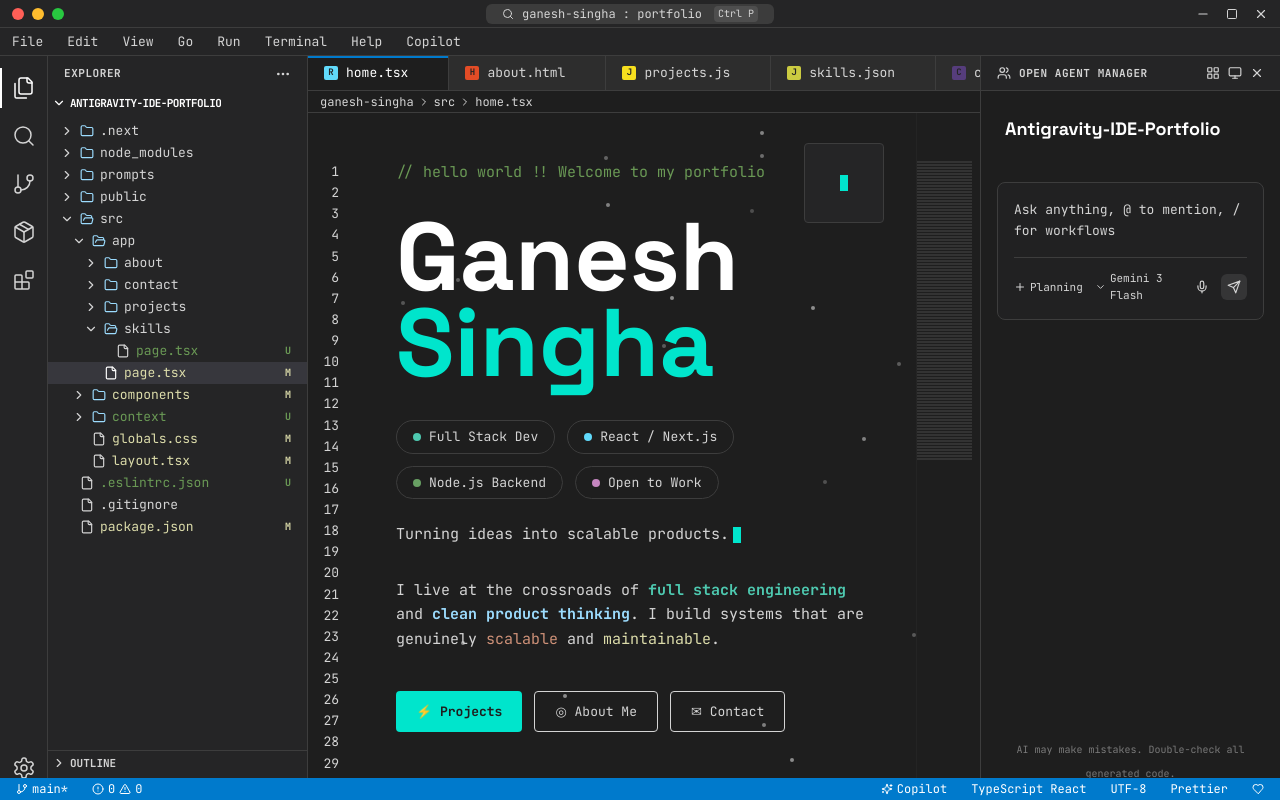
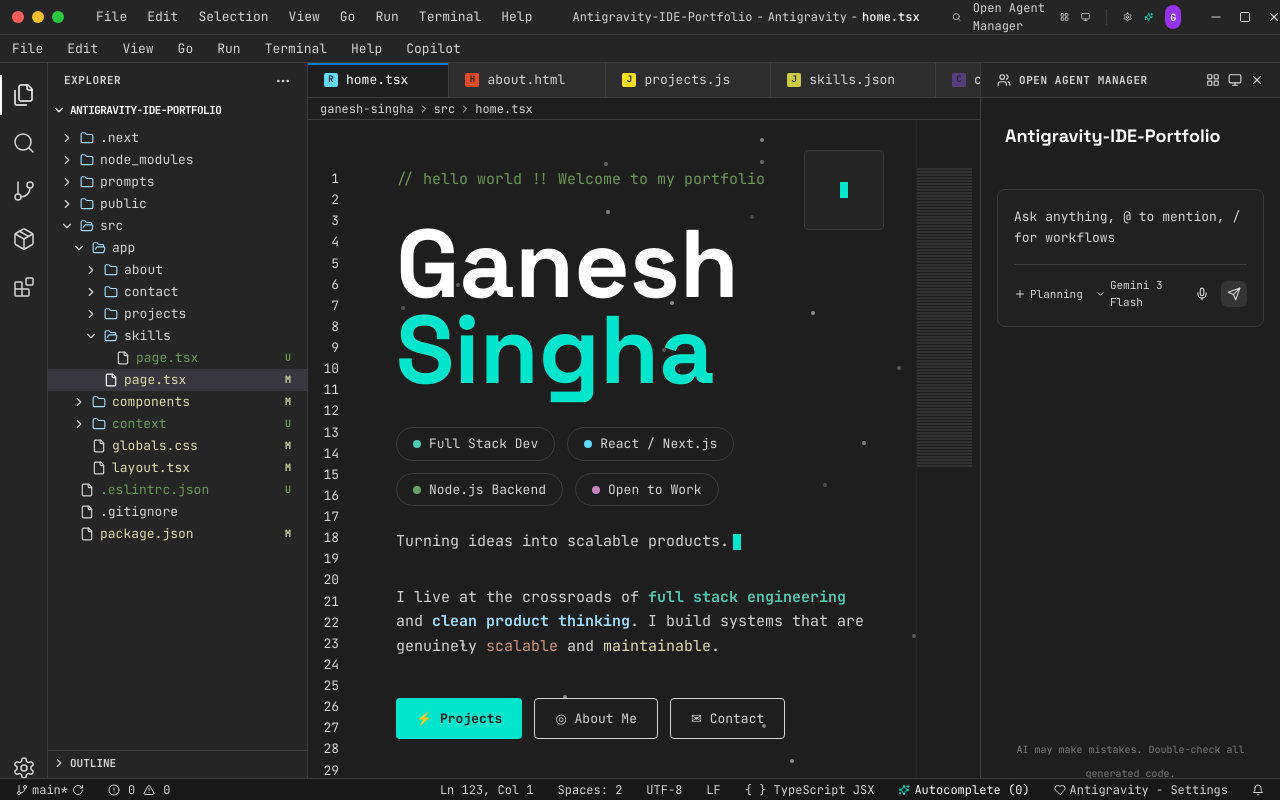
Before and after one commit to singhaganesh/Antigravity-IDE-Portfolio, a Next.js app: page / in a window 1280 px wide. Built offline with nearby package versions, Linux system fonts and the light colour scheme.

Commit message:
style: polish Status Bar and Title Bar to match exact IDE theme

```diff
--- a/src/components/ide/StatusBar.tsx
+++ b/src/components/ide/StatusBar.tsx
@@ -2,19 +2,20 @@
 
 import React from 'react';
 import { useActiveFile } from '@/context/ActiveFileContext';
-import { GitBranch, AlertCircle, AlertTriangle, Sparkles, Heart } from 'lucide-react';
+import { GitBranch, AlertCircle, AlertTriangle, Sparkles, Heart, Bell } from 'lucide-react';
 
 const StatusBar = () => {
   const { activeFile } = useActiveFile();
 
   return (
-    <div className="h-[22px] bg-statusbar-bg fixed bottom-0 left-0 right-0 flex items-center justify-between select-none px-3 text-white z-50">
+    <div className="h-[22px] bg-[#181818] border-t border-border-color fixed bottom-0 left-0 right-0 flex items-center justify-between select-none px-3 text-muted z-50">
       <div className="flex items-center gap-4 text-[12px]">
-        <div className="flex items-center gap-1 hover:bg-[#ffffff20] px-1 cursor-pointer">
+        <div className="flex items-center gap-1 hover:bg-[#ffffff10] px-1 cursor-pointer transition-colors">
           <GitBranch size={12} />
           <span>main*</span>
+          <RotateIcon />
         </div>
-        <div className="flex items-center gap-1 hover:bg-[#ffffff20] px-1 cursor-pointer">
+        <div className="flex items-center gap-2 hover:bg-[#ffffff10] px-1 cursor-pointer transition-colors">
           <AlertCircle size={12} />
           <span>0</span>
           <AlertTriangle size={12} />
@@ -23,26 +24,42 @@ const StatusBar = () => {
       </div>
 
       <div className="flex items-center gap-4 text-[12px] ml-auto">
-        <div className="hidden sm:flex items-center gap-1 hover:bg-[#ffffff20] px-1 cursor-pointer">
-          <Sparkles size={12} />
-          <span>Copilot</span>
+        <div className="flex items-center gap-1 hover:bg-[#ffffff10] px-1 cursor-pointer transition-colors">
+          <span>Ln 123, Col 1</span>
         </div>
-        <div className="flex items-center gap-1 hover:bg-[#ffffff20] px-1 cursor-pointer">
-          <span>{activeFile.lang}</span>
+        <div className="flex items-center gap-1 hover:bg-[#ffffff10] px-1 cursor-pointer transition-colors">
+          <span>Spaces: 2</span>
         </div>
-        <div className="hidden sm:flex items-center gap-1 hover:bg-[#ffffff20] px-1 cursor-pointer">
+        <div className="flex items-center gap-1 hover:bg-[#ffffff10] px-1 cursor-pointer transition-colors">
           <span>UTF-8</span>
         </div>
-        <div className="hidden sm:flex items-center gap-1 hover:bg-[#ffffff20] px-1 cursor-pointer">
-          <span>Prettier</span>
+        <div className="flex items-center gap-1 hover:bg-[#ffffff10] px-1 cursor-pointer transition-colors">
+          <span>LF</span>
         </div>
-        <div className="flex items-center gap-1 hover:bg-[#ffffff20] px-1 cursor-pointer">
+        <div className="flex items-center gap-1 hover:bg-[#ffffff10] px-1 cursor-pointer transition-colors">
+          <span>{`{ }`} TypeScript JSX</span>
+        </div>
+        <div className="flex items-center gap-1 hover:bg-[#ffffff10] px-1 cursor-pointer transition-colors text-white">
+          <Sparkles size={12} className="text-[#00e5cc]" />
+          <span>Autocomplete (0)</span>
+        </div>
+        <div className="flex items-center gap-1 hover:bg-[#ffffff10] px-1 cursor-pointer transition-colors">
           <Heart size={12} />
-          <span className="hidden xs:inline">Antigravity Dark</span>
+          <span className="hidden sm:inline">Antigravity - Settings</span>
+        </div>
+        <div className="flex items-center hover:bg-[#ffffff10] px-1 cursor-pointer transition-colors">
+          <Bell size={12} />
         </div>
       </div>
     </div>
   );
 };
 
+const RotateIcon = () => (
+  <svg width="12" height="12" viewBox="0 0 24 24" fill="none" stroke="currentColor" strokeWidth="2" strokeLinecap="round" strokeLinejoin="round" className="animate-spin-slow">
+    <path d="M21 12a9 9 0 1 1-9-9c2.52 0 4.93 1 6.74 2.74L21 8"></path>
+    <path d="M21 3v5h-5"></path>
+  </svg>
+);
+
 export default StatusBar;
--- a/src/components/ide/TitleBar.tsx
+++ b/src/components/ide/TitleBar.tsx
@@ -1,16 +1,16 @@
 'use client';
 
 import React from 'react';
-import { Search, Minus, Square, X, Menu } from 'lucide-react';
+import { Search, Minus, Square, X, Menu, Settings, Users, ChevronDown, Monitor, LayoutGrid, Sparkles } from 'lucide-react';
 import { useActiveFile } from '@/context/ActiveFileContext';
 
 const TitleBar = () => {
-  const { isMobileMenuOpen, setIsMobileMenuOpen } = useActiveFile();
+  const { activeFile, isMobileMenuOpen, setIsMobileMenuOpen } = useActiveFile();
 
   return (
-    <div className="h-[28px] bg-bg-sidebar border-b border-border-color flex items-center justify-between select-none">
-      {/* Left: macOS-style traffic lights / Hamburger */}
-      <div className="flex items-center gap-2 ml-3">
+    <div className="h-[35px] bg-bg-sidebar border-b border-border-color flex items-center justify-between select-none px-3">
+      {/* Left: macOS Traffic Lights / Hamburger */}
+      <div className="flex items-center gap-2">
         <div className="md:hidden">
           <Menu
             size={16}
@@ -23,24 +23,48 @@ const TitleBar = () => {
           <div className="w-3 h-3 rounded-full bg-[#ffbd2e]" />
           <div className="w-3 h-3 rounded-full bg-[#28c840]" />
         </div>
-      </div>
 
-      {/* Center: Search / Command Bar */}
-      <div className="bg-[#3c3c3c] rounded-md px-4 py-0.5 text-xs text-muted w-48 md:w-72 flex items-center justify-between">
-        <div className="flex items-center gap-2 overflow-hidden truncate">
-          <Search size={12} className="text-muted flex-shrink-0" />
-          <span className="truncate">ganesh-singha : portfolio</span>
-        </div>
-        <div className="hidden md:block bg-[#4e4e4e] text-muted text-[10px] px-1 rounded flex-shrink-0 ml-2">
-          Ctrl P
+        {/* Menu Bar (Desktop only, shifted here in some themes) */}
+        <div className="hidden xl:flex items-center gap-1 ml-4 text-[13px] text-muted">
+          {['File', 'Edit', 'Selection', 'View', 'Go', 'Run', 'Terminal', 'Help'].map(m => (
+            <span key={m} className="px-2 py-0.5 hover:bg-bg-hover rounded transition-colors cursor-pointer">{m}</span>
+          ))}
         </div>
       </div>
 
-      {/* Right: Window Controls */}
-      <div className="flex items-center gap-3 md:gap-4 mr-3 text-muted">
-        <Minus size={14} className="hover:text-white cursor-pointer" />
-        <Square size={12} className="hover:text-white cursor-pointer" />
-        <X size={14} className="hover:text-white cursor-pointer" />
+      {/* Center: Project and File Name */}
+      <div className="flex-1 flex justify-center items-center px-8">
+        <div className="text-[12px] text-muted flex items-center gap-1 max-w-[500px] truncate">
+          <span>Antigravity-IDE-Portfolio</span>
+          <span>-</span>
+          <span>Antigravity</span>
+          <span>-</span>
+          <span className="text-white font-medium">{activeFile.name}</span>
+        </div>
+      </div>
+
+      {/* Right: Window Controls & Search Icons */}
+      <div className="flex items-center gap-3">
+        <div className="hidden lg:flex items-center gap-3 mr-4 text-muted">
+          <Search size={14} className="hover:text-white cursor-pointer" />
+          <div className="flex items-center gap-1 hover:text-white cursor-pointer">
+            <span className="text-[12px]">Open Agent Manager</span>
+            <LayoutGrid size={14} />
+          </div>
+          <Monitor size={14} className="hover:text-white cursor-pointer" />
+          <div className="w-[1px] h-4 bg-border-color mx-1" />
+          <Settings size={14} className="hover:text-white cursor-pointer" />
+          <Sparkles size={14} className="text-[#00e5cc] cursor-pointer" />
+          <div className="w-6 h-6 rounded-full bg-purple-600 flex items-center justify-center text-[10px] text-white font-bold cursor-pointer">
+            G
+          </div>
+        </div>
+
+        <div className="flex items-center gap-4 text-muted">
+          <Minus size={14} className="hover:text-white cursor-pointer" />
+          <Square size={12} className="hover:text-white cursor-pointer" />
+          <X size={14} className="hover:text-[#ff5f57] cursor-pointer" />
+        </div>
       </div>
     </div>
   );
```
